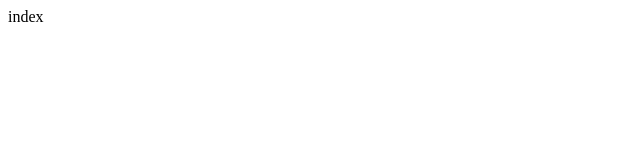
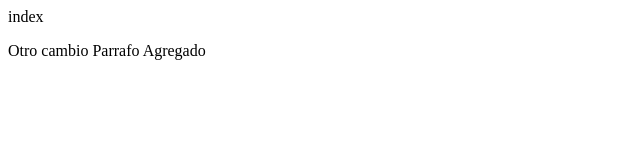
Before and after one commit to Francc-2020/CursoGit, a plain HTML site: page index.html in a window 1280 px wide. Shown: the whole page, without its empty margins (0-640 px from the left). Drawn offline with Linux system fonts and the light colour scheme.

Commit message:
Update index.html

```diff
--- a/index.html
+++ b/index.html
@@ -1,3 +1,5 @@
 <html>
   index
+  <p>
+    Otro cambio Parrafo Agregado
 </html>
```
